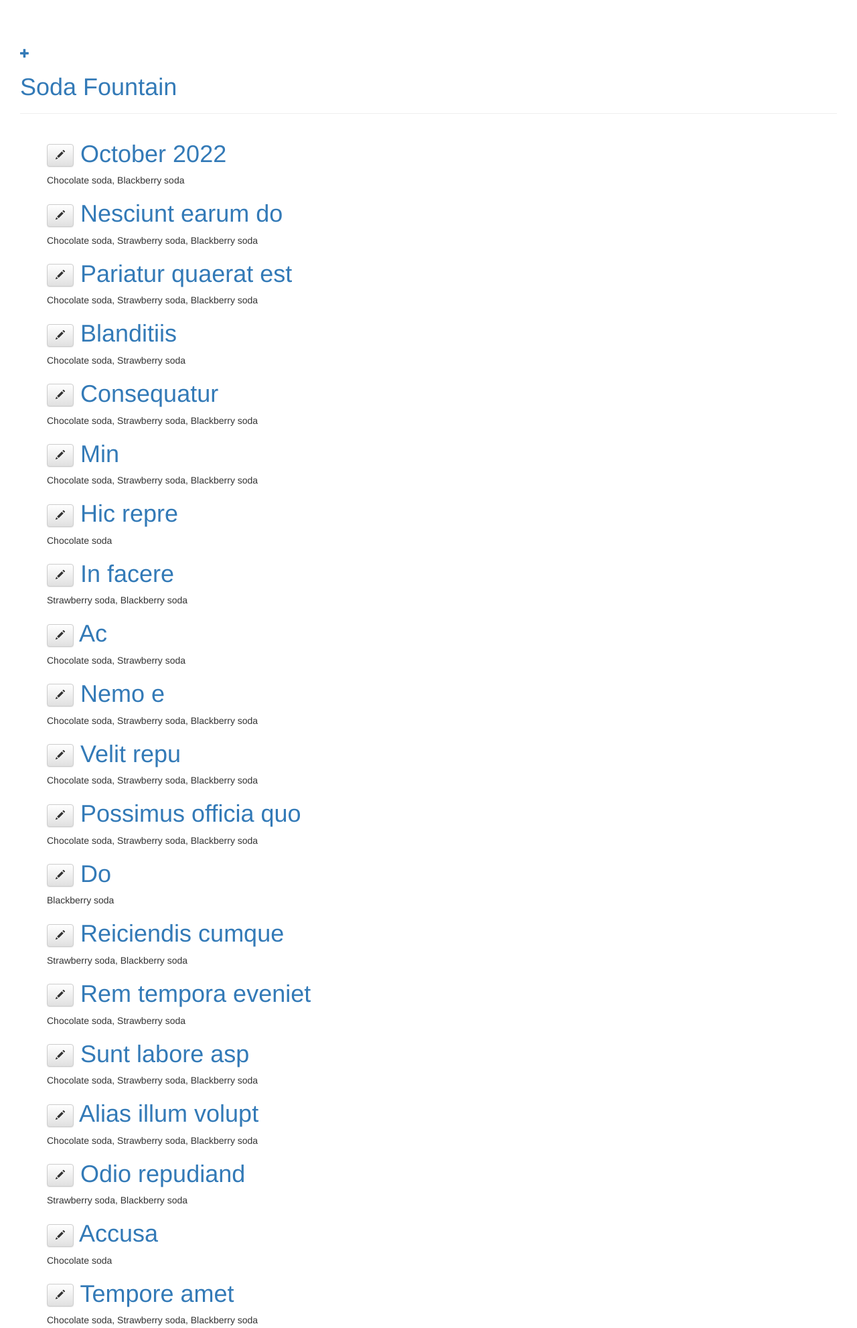
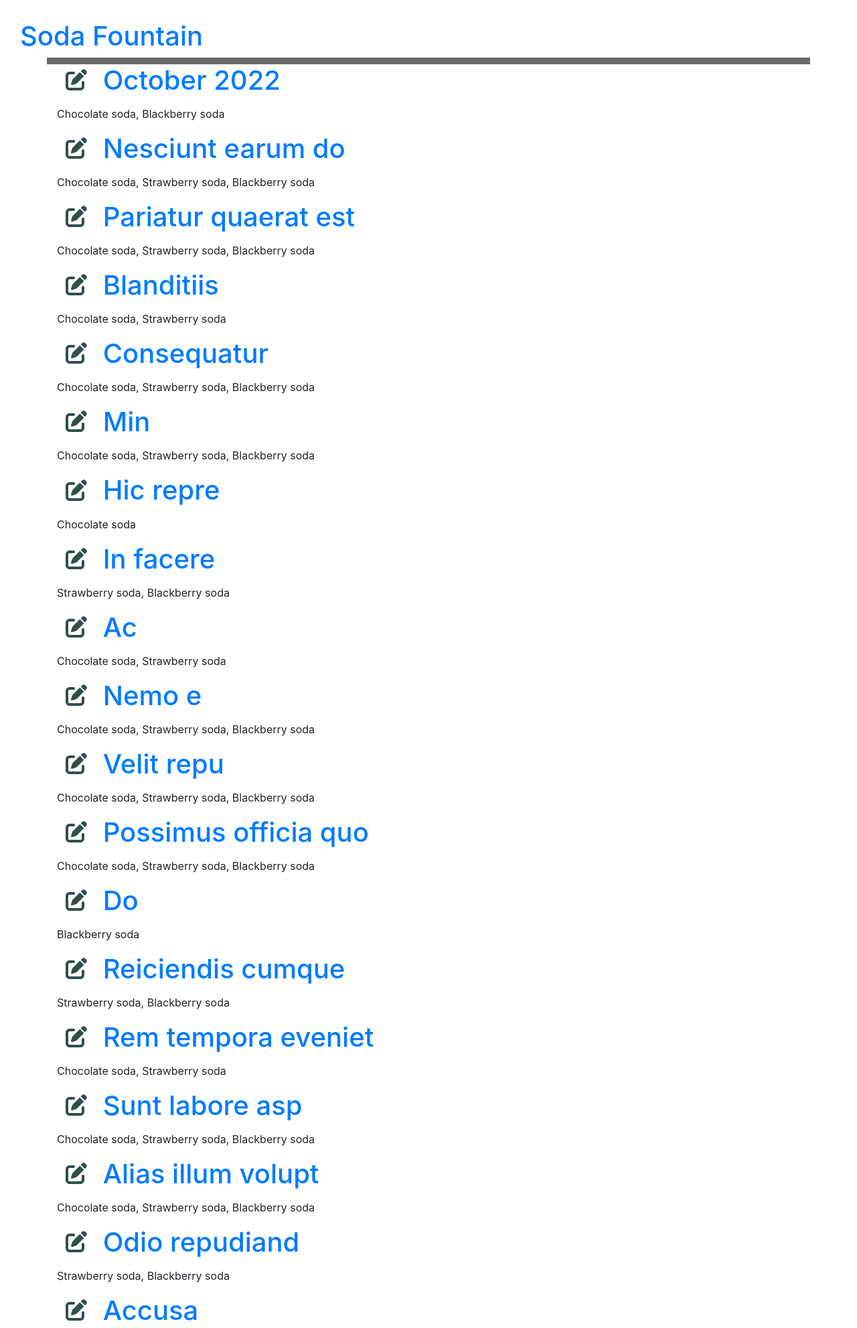
Before and after one commit to gidsey/project_09, a Django app: page / in a window 1280 px wide. Shown: the top 1983 px of the page at 67% size. Run offline with Django 3.2, Linux system fonts and the light colour scheme; a user stored in the database is signed in; data comes from the database, SQL or seed files in the repository; parts of the project's set-up code (start-up, migrations or seed data) failed here and were passed over; some libraries are stand-ins or nearby versions.

Commit message:
bootstrap 4 + fontawesome icons

```diff
--- a/assets/css/menu_styles.css
+++ b/assets/css/menu_styles.css
@@ -1,3 +1,13 @@
 body {
     padding: 30px;
 }
+
+.useful {
+    border-top: 10px solid dimgray;
+}
+
+.large {
+    font-size: 2em;
+    color: darkslategrey;
+    margin-bottom: 8px;
+}
--- a/menu/templates/menu/change_menu.html
+++ b/menu/templates/menu/change_menu.html
@@ -1,11 +1,12 @@
 {% extends 'base.html' %}
 
 {% block content %}
-    <div class="content container">
+    <div class="content container useful">
         <div class="row">
             <div class="col-md-8">
                 <h1>Change menu</h1>
-                <form action="" method="POST">{% csrf_token %}
+                <form action="" method="POST">
+                    {% csrf_token %}
                     <label for="season">Season:</label>
                     <input type="text" name="season" value="{{ menu.season }}">
                     <br/>
--- a/menu/templates/menu/list_all_current_menus.html
+++ b/menu/templates/menu/list_all_current_menus.html
@@ -1,14 +1,14 @@
 {% extends 'base.html' %}
 
 {% block content %}
-<div class="content container">
+<div class="content container useful">
     <div class="row">
         <div class="col-md-8">
             {% for menu in menus %}
                 <h1>
                     {% if user.is_authenticated %}
                         <a class="btn btn-default" href="{% url 'menu:menu_edit' pk=menu.pk %}">
-                            <span class="glyphicon glyphicon-pencil"></span></a>
+                            <i class="fas fa-edit large"></i></a>
                     {% endif %}
                     <a href="{% url 'menu:menu_detail' pk=menu.pk %}">{{ menu.season }}</a>
                 </h1>
--- a/menu/templates/menu/menu_detail.html
+++ b/menu/templates/menu/menu_detail.html
@@ -7,8 +7,8 @@
                 <div class="post">
                     <h1>
                         {% if user.is_authenticated %}
-                            <a class="btn btn-default" href="{% url 'menu:menu_edit' pk=menu.pk %}"><span
-                                    class="glyphicon glyphicon-pencil"></span></a>
+                            <a class="btn btn-default" href="{% url 'menu:menu_edit' pk=menu.pk %}"><i
+                                    class="fas fa-edit large"></i></a>
                         {% endif %}
                         {{ menu.season }}
                     </h1>
--- a/templates/base.html
+++ b/templates/base.html
@@ -4,8 +4,9 @@
 <head>
     <meta charset="UTF-8">
     <title>Soda Fountain</title>
-    <link rel="stylesheet" href="//maxcdn.bootstrapcdn.com/bootstrap/3.2.0/css/bootstrap.min.css">
-    <link rel="stylesheet" href="//maxcdn.bootstrapcdn.com/bootstrap/3.2.0/css/bootstrap-theme.min.css">
+    <link rel="stylesheet" href="https://stackpath.bootstrapcdn.com/bootstrap/4.3.1/css/bootstrap.min.css" integrity="sha384-ggOyR0iXCbMQv3Xipma34MD+dH/1fQ784/j6cY/iJTQUOhcWr7x9JvoRxT2MZw1T" crossorigin="anonymous">
+<script src="https://stackpath.bootstrapcdn.com/bootstrap/4.3.1/js/bootstrap.min.js" integrity="sha384-JjSmVgyd0p3pXB1rRibZUAYoIIy6OrQ6VrjIEaFf/nJGzIxFDsf4x0xIM+B07jRM" crossorigin="anonymous"></script>
+    <script src="https://kit.fontawesome.com/bd0f673c70.js" crossorigin="anonymous"></script>
     <link rel="shortcut icon" type="image/png" href="{% static 'images/favicon.png' %}">
     <link rel="stylesheet" href="{% static 'css/menu_styles.css' %}">
 </head>
```
